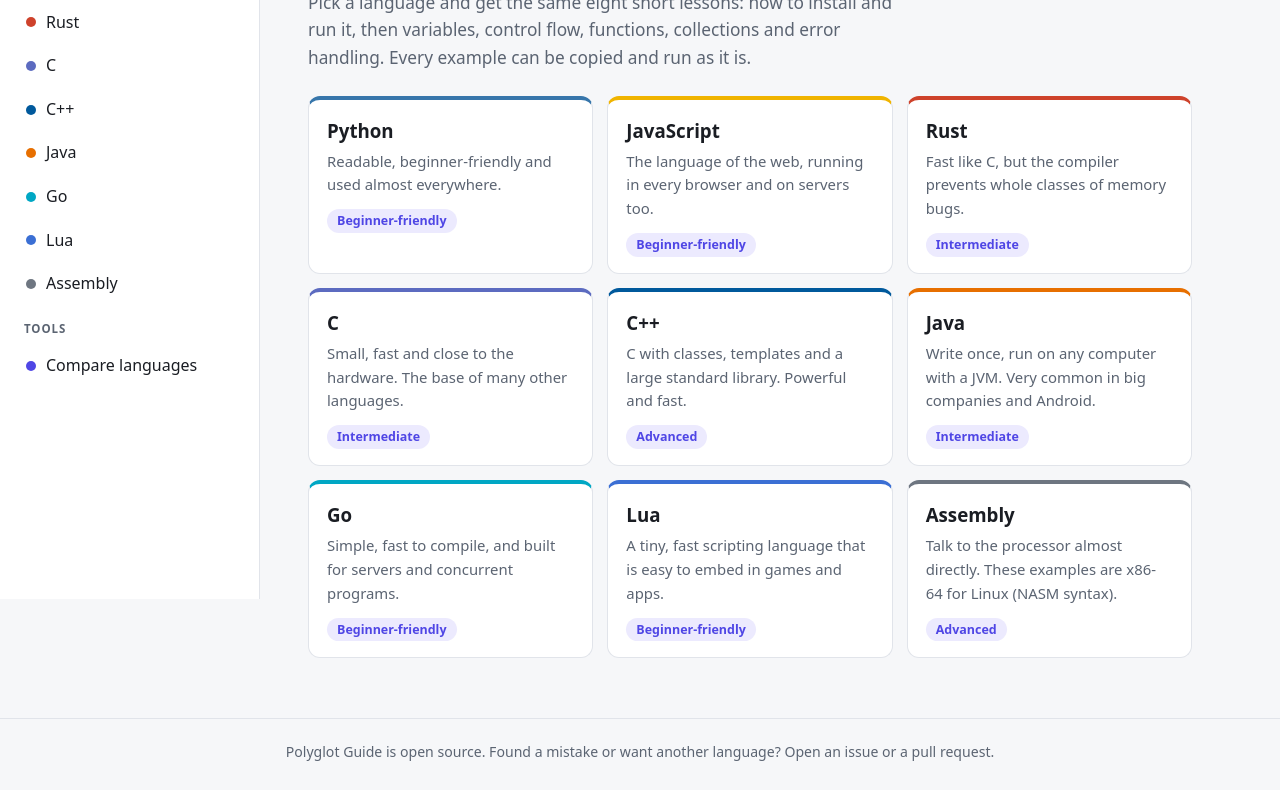
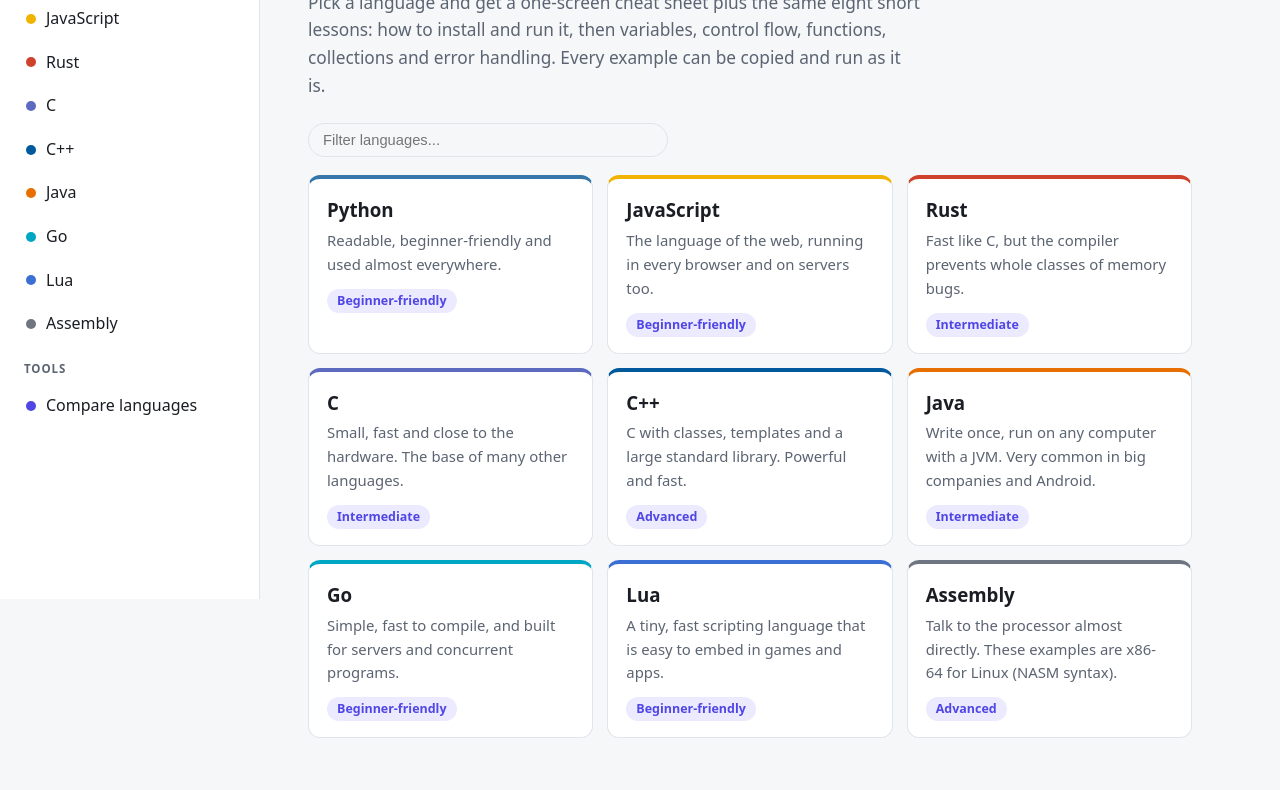
Before and after one commit to Sefa177/Programming-Guide, a plain HTML site: page index.html in a window 1280 px wide. Shown: the part 201-991 px from the top of the page. Drawn offline with Linux system fonts and the light colour scheme.

Commit message:
Add language filter box and update README

```diff
--- a/css/style.css
+++ b/css/style.css
@@ -305,6 +305,23 @@ a { color: var(--accent); }
 
 .empty { color: var(--muted); padding: 24px 0; }
 
+/* Language filter */
+[hidden] { display: none !important; }
+
+.filter-box {
+  width: 100%;
+  padding: 8px 14px;
+  border: 1px solid var(--border);
+  border-radius: 999px;
+  background: var(--bg);
+  color: var(--text);
+  font-size: 0.92rem;
+}
+.filter-box:focus { outline: 2px solid var(--accent); outline-offset: 1px; }
+.side-filter { margin: 0 0 6px; }
+.home-filter { max-width: 360px; margin: 0 0 18px; }
+.side-empty { margin: 4px 12px; color: var(--muted); font-size: 0.88rem; }
+
 .footer {
   padding: 22px 16px;
   text-align: center;
--- a/js/app.js
+++ b/js/app.js
@@ -4,6 +4,7 @@
   var LANGS = (window.LANGS || []).slice().sort(function (a, b) { return a.order - b.order; });
 
   var TOPIC_ORDER = [
+    ["cheat", "Cheat sheet"],
     ["setup", "Setup & run"],
     ["hello", "Hello, World"],
     ["variables", "Variables & types"],
@@ -61,7 +62,8 @@
   var COMMENTS = {
     "//": /\/\/.*|\/\*[\s\S]*?\*\//,
     "#": /#.*/,
-    ";": /;.*/
+    ";": /;.*/,
+    "--": /--.*/
   };
   var STRING_RE = /"(?:\\.|[^"\\\n])*"|'(?:\\.|[^'\\\n])*'/;
   var NUMBER_RE = /\b0x[0-9a-fA-F]+\b|\b\d+(?:\.\d+)?\b/;
@@ -153,24 +155,86 @@
 
   menuBtn.addEventListener("click", function () { sidebar.classList.toggle("open"); });
 
+  /* ---------- language filter ---------- */
+
+  var langFilterRaw = "";
+
+  function matchesLang(lang, q) {
+    if (!q) return true;
+    var hay = (lang.name + " " + lang.id + " " + lang.ext).toLowerCase();
+    if (q.length >= 3) hay += " " + (lang.usedFor || "").toLowerCase();
+    return hay.indexOf(q) !== -1;
+  }
+
+  function applyLangFilter() {
+    var q = langFilterRaw.trim().toLowerCase();
+    var shown = 0;
+    LANGS.forEach(function (lang) {
+      var ok = matchesLang(lang, q);
+      if (ok) shown++;
+      Array.prototype.forEach.call(document.querySelectorAll('[data-lang="' + lang.id + '"]'), function (el) {
+        el.hidden = !ok;
+      });
+    });
+    Array.prototype.forEach.call(document.querySelectorAll(".lang-empty"), function (el) {
+      el.hidden = shown !== 0;
+    });
+  }
+
+  function makeFilterBox(extraClass) {
+    var box = h("input", {
+      class: "filter-box lang-filter-input " + extraClass,
+      type: "search",
+      placeholder: "Filter languages...",
+      "aria-label": "Filter languages",
+      autocomplete: "off"
+    });
+    box.value = langFilterRaw;
+    box.addEventListener("input", function () {
+      langFilterRaw = box.value;
+      Array.prototype.forEach.call(document.querySelectorAll(".lang-filter-input"), function (other) {
+        if (other !== box) other.value = langFilterRaw;
+      });
+      applyLangFilter();
+    });
+    box.addEventListener("keydown", function (e) {
+      if (e.key === "Escape") {
+        box.value = "";
+        box.dispatchEvent(new Event("input"));
+      } else if (e.key === "Enter") {
+        var q = langFilterRaw.trim().toLowerCase();
+        var first = LANGS.filter(function (l) { return matchesLang(l, q); })[0];
+        if (first) {
+          langFilterRaw = "";
+          location.hash = "#/" + first.id;
+        }
+      }
+    });
+    return box;
+  }
+
   /* ---------- sidebar ---------- */
 
   function renderSidebar(activeId, compareActive) {
     sidebar.innerHTML = "";
+    sidebar.append(makeFilterBox("side-filter"));
     sidebar.append(h("h3", null, "Languages"));
     LANGS.forEach(function (lang) {
       var link = h("a", {
         class: "side-link" + (lang.id === activeId ? " active" : ""),
         href: "#/" + lang.id,
+        "data-lang": lang.id,
         style: "--lang:" + lang.color
       }, h("span", { class: "dot" }), lang.name);
       sidebar.append(link);
     });
+    sidebar.append(h("p", { class: "side-empty lang-empty", hidden: "" }, "No language matches."));
     sidebar.append(h("h3", null, "Tools"));
     sidebar.append(h("a", {
       class: "side-link" + (compareActive ? " active" : ""),
       href: "#/compare/hello"
     }, h("span", { class: "dot" }), "Compare languages"));
+    applyLangFilter();
   }
 
   /* ---------- views ---------- */
@@ -181,16 +245,19 @@
     main.append(
       h("section", { class: "hero" },
         h("h1", null, "Learn how to use any programming language"),
-        h("p", null, "Pick a language and get the same eight short lessons: how to install and run it, then variables, control flow, functions, collections and error handling. Every example can be copied and run as it is.")
+        h("p", null, "Pick a language and get a one-screen cheat sheet plus the same eight short lessons: how to install and run it, then variables, control flow, functions, collections and error handling. Every example can be copied and run as it is.")
       ),
+      makeFilterBox("home-filter"),
       h("div", { class: "cards" }, LANGS.map(function (lang) {
-        return h("a", { class: "card", href: "#/" + lang.id, style: "--lang:" + lang.color },
+        return h("a", { class: "card", href: "#/" + lang.id, "data-lang": lang.id, style: "--lang:" + lang.color },
           h("h3", null, lang.name),
           h("p", null, lang.tagline),
           h("span", { class: "badge" }, lang.level)
         );
-      }))
+      })),
+      h("p", { class: "empty lang-empty", hidden: "" }, "No language matches. Try another name, like py or web.")
     );
+    applyLangFilter();
   }
 
   function renderLang(lang, topicId) {
@@ -235,7 +302,8 @@
   function renderCompare(topicId) {
     renderSidebar(null, true);
     main.innerHTML = "";
-    var current = TOPIC_ORDER.filter(function (t) { return t[0] === topicId; })[0] || TOPIC_ORDER[1];
+    var current = TOPIC_ORDER.filter(function (t) { return t[0] === topicId; })[0] ||
+      TOPIC_ORDER.filter(function (t) { return t[0] === "hello"; })[0];
 
     main.append(
       h("h1", { class: "section-title" }, "Compare languages"),
```
Also changed, not shown: 1 other file.
